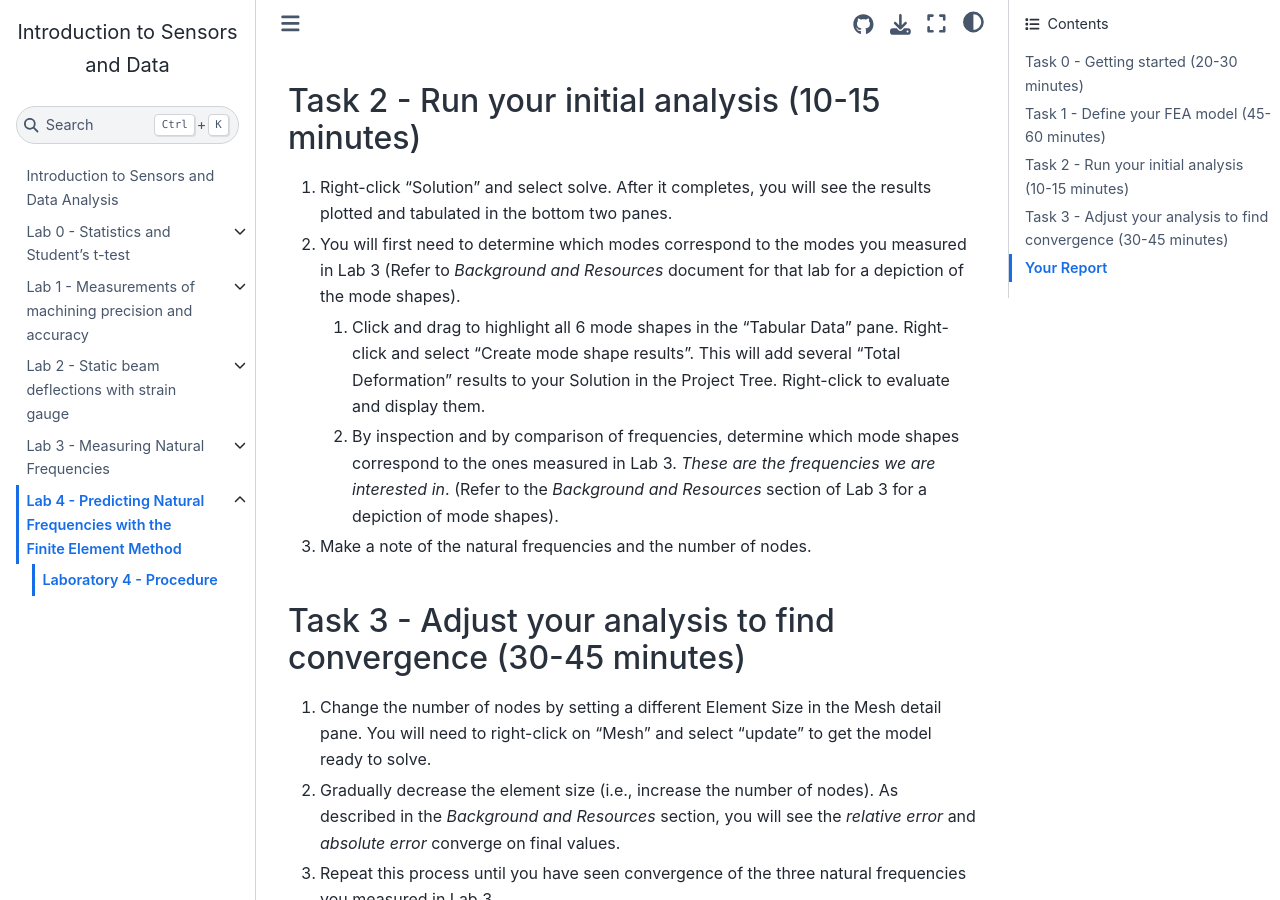
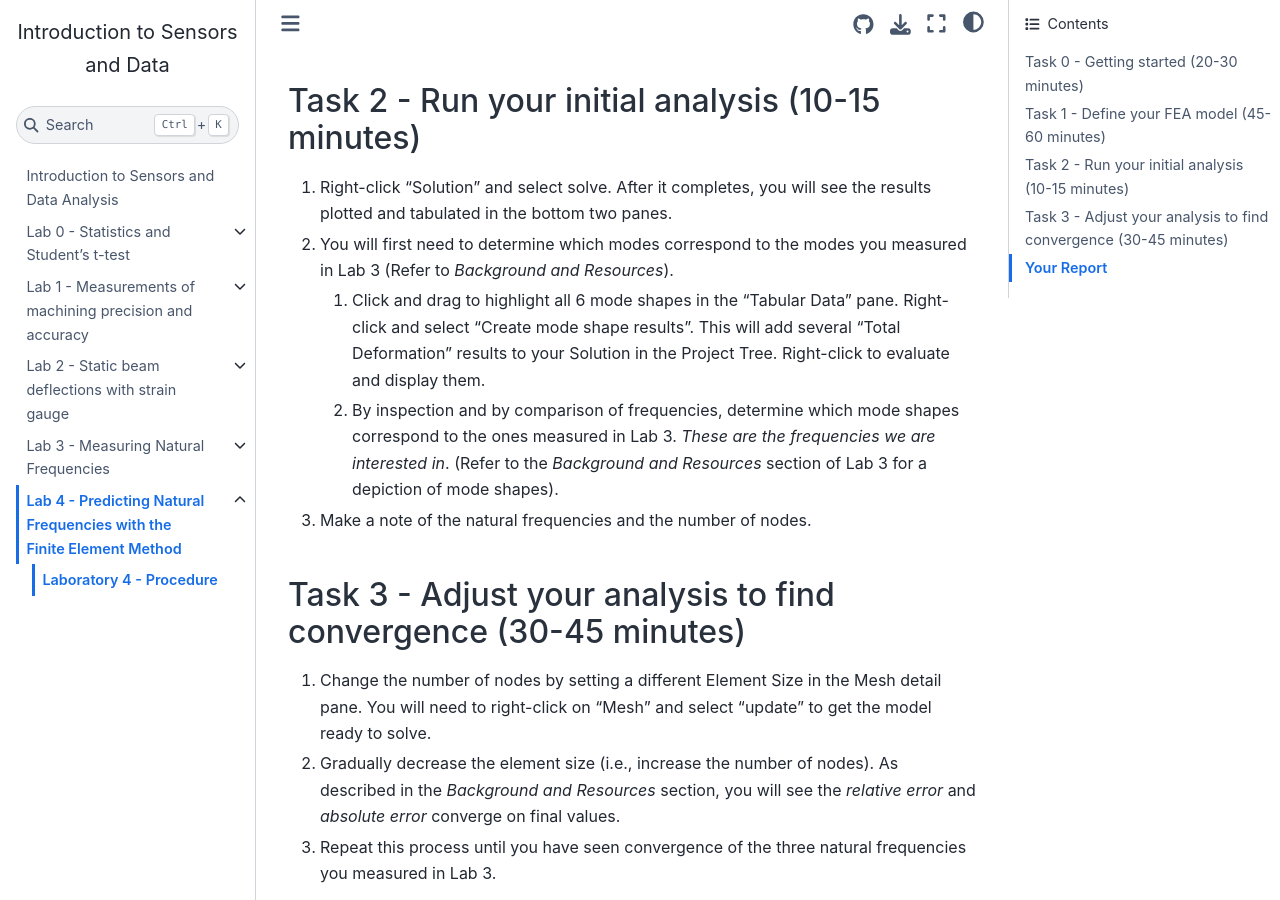
Before and after one commit to cooperrc/sensors_and_data, a Jupyter Book: the page built from ME3263-Lab_04/ME3263-Lab_04P.md, in a window 1280 px wide and 900 px high, scrolled down 1966 px. Built offline with Jupyter Book 1.0.4 settings and Sphinx 7.4.7 and the Sphinx Book theme 1.1.4, drawn with Linux system fonts in a browser that asks for light colours; pages that are not in the unit, such as notebooks, are missing from menus.

Commit message:
additional correction to Lab 04 procedure

```diff
--- a/ME3263-Lab_04/ME3263-Lab_04P.md
+++ b/ME3263-Lab_04/ME3263-Lab_04P.md
@@ -50,7 +50,7 @@
 ## Task 2 - Run your initial analysis (10-15 minutes)
 
 1. Right-click "Solution" and select solve. After it completes, you will see the results plotted and tabulated in the bottom two panes.
-1. You will first need to determine which modes correspond to the modes you measured in Lab 3 (Refer to _Background and Resources_ document for that lab for a depiction of the mode shapes).
+1. You will first need to determine which modes correspond to the modes you measured in Lab 3 (Refer to _Background and Resources_).
     1. Click and drag to highlight all 6 mode shapes in the "Tabular Data" pane. Right-click and select "Create mode shape results". This will add several "Total Deformation" results to your Solution in the Project Tree. Right-click to evaluate and display them.
     1. By inspection and by comparison of frequencies, determine which mode shapes correspond to the ones measured in Lab 3. _These are the frequencies we are interested in_. (Refer to the _Background and Resources_ section of Lab 3 for a depiction of mode shapes).
 1. Make a note of the natural frequencies and the number of nodes.
```
